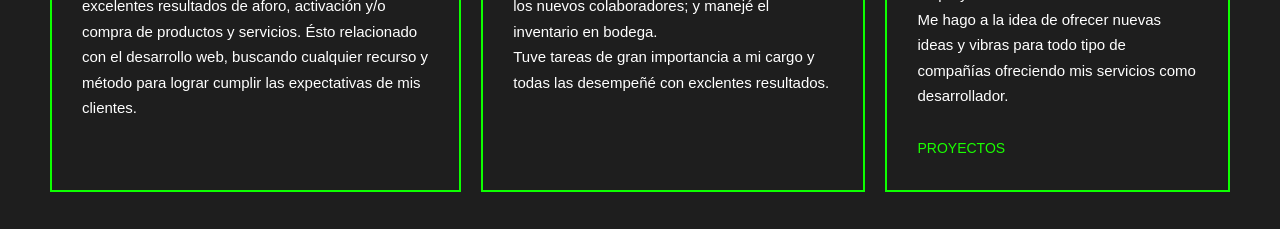
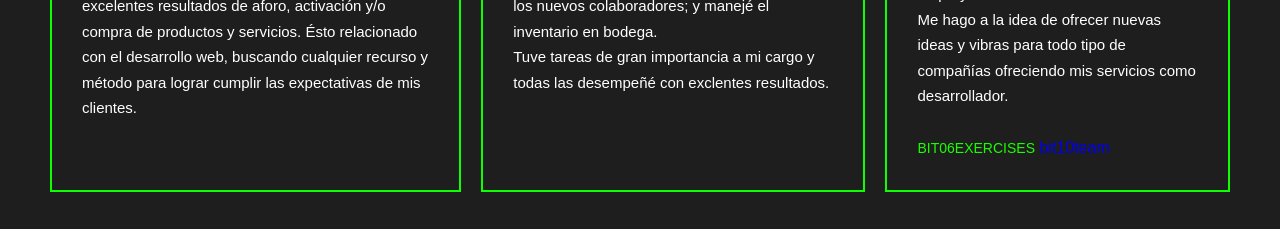
Before and after one commit to sergiohernan19/bit07me, a plain HTML site: page docs/index.html in a window 1280 px wide. Shown: the part 1240-1469 px from the top of the page. Drawn offline with Linux system fonts and the light colour scheme.

Commit message:
Se anexa proyecto grupal

```diff
--- a/docs/index.html
+++ b/docs/index.html
@@ -70,7 +70,8 @@
              mis servicios como desarrollador.
 
             </p>
-            <a href="https://sergiohernan19.github.io/bit06exercises/" class="btn-link">Proyectos</a>
+            <a href="https://sergiohernan19.github.io/bit06exercises/" class="btn-link">bit06exercises</a>
+            <a href="https://cheery-hummingbird-46fd74.netlify.app/">bit10team</a>
           </div>
         </div>
 
```
